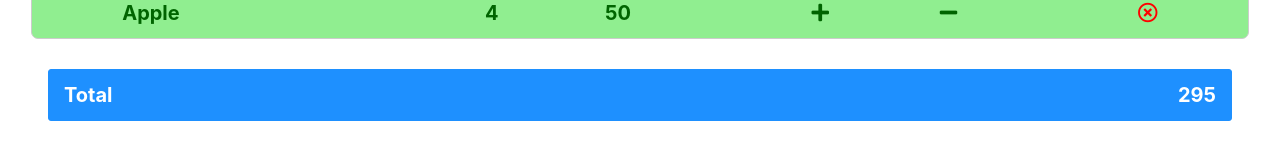
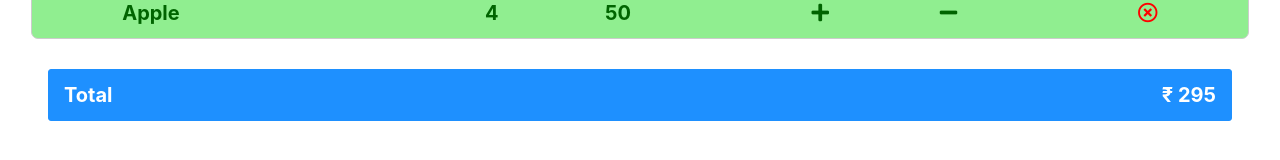
Before and after one commit to harshdeepsingh3341/bootcamp, a React (Create React App) app in the folder react_lifecycle_forms/: page / in a window 1280 px wide. Shown: the part 268-428 px from the top of the page. Built offline with nearby package versions, Linux system fonts and the light colour scheme.

Commit message:
Code and structure optimizations

```diff
--- a/react_lifecycle_forms/src/App.js
+++ b/react_lifecycle_forms/src/App.js
@@ -13,34 +13,32 @@ class App extends Component {
                 {name: 'mango', quantity: 2, cost: 30},
                 {name: 'orange', quantity: 1, cost: 35},
                 {name: 'apple', quantity: 4, cost: 50}
-
-            ]
+            ],
+            total: 295
         }
     }
 
     addItem = (item) => {
         let [name, cost] = item.split('-');
+        name = name.toLowerCase();
+        cost = +cost;
         let temp_items = [...this.state.items];
-        let isNew = true;
         temp_items.every((element, index) => {
-            console.log(element, name, cost);
+            console.log(element, name, cost, typeof cost);
 
-           if(element.name === name && element.cost === parseInt(cost)){
-               temp_items[index].quantity++;
-               isNew = false;
-
-               return false;
-           }
-           else{
-               return true;
-           }
+            if (element.name === name && element.cost === cost) {
+                temp_items[index].quantity++;
+                return false;
+            } else {
+                if (index === temp_items.length - 1) {
+                    temp_items.push({name: name, quantity: 1, cost: cost});
+                }
+                return true;
+            }
         });
-        if(isNew){
-            temp_items.push({name: name, quantity: 1, cost: cost});
-        }
-
         this.setState({
-            items: temp_items
+            items: temp_items,
+            total: this.state.total + cost
         });
     };
 
@@ -49,31 +47,34 @@ class App extends Component {
         temp_items[index].quantity++;
 
         this.setState({
-            items: temp_items
+            items: temp_items,
+            total: this.state.total + temp_items[index].cost
         })
     };
 
     decreaseQuantity = (index) => {
         let temp_items = [...this.state.items];
-
-        if(temp_items[index].quantity > 1) {
+        let cost = temp_items[index].cost;;
+        if (temp_items[index].quantity > 1) {
             temp_items[index].quantity--;
-        }
-        else{
+        } else {
             temp_items.splice(index, 1);
         }
 
         this.setState({
-            items: temp_items
+            items: temp_items,
+            total: this.state.total - cost
         })
     };
 
     deleteItem = (index) => {
         let temp_items = [...this.state.items];
-        temp_items.splice(index, 1)
+        let amount = temp_items[index].quantity * temp_items[index].cost;
+        temp_items.splice(index, 1);
         // this.forceUpdate();
         this.setState({
-            items: temp_items
+            items: temp_items,
+            total: this.state.total - amount
         })
 
     };
@@ -82,14 +83,14 @@ class App extends Component {
         return (
             <div className="App">
                 <h1>my cart</h1>
-                <AddItem addItemCallback={this.addItem} />
+                <AddItem addItemCallback={this.addItem}/>
                 <Cart
                     items={this.state.items}
                     addCallback={this.addQuantity}
                     decreaseCallback={this.decreaseQuantity}
                     deleteCallback={this.deleteItem}
                 />
-                <Total items={this.state.items} />
+                <Total total={this.state.total}/>
             </div>
         );
     }
--- a/react_lifecycle_forms/src/components/total-component/Total.js
+++ b/react_lifecycle_forms/src/components/total-component/Total.js
@@ -13,12 +13,11 @@ class Total extends Component {
     };
 
     render() {
-        let {items}= this.state;
-        let total = items.reduce((accumulator, element) => accumulator += element.quantity*element.cost, 0)
-        return (
+        let {total}= this.state;
+         return (
             <div className="total-container">
                 <span>Total</span>
-                <span>{total}</span>
+                <span>&#x20B9; {total}</span>
             </div>
         );
     }
```
